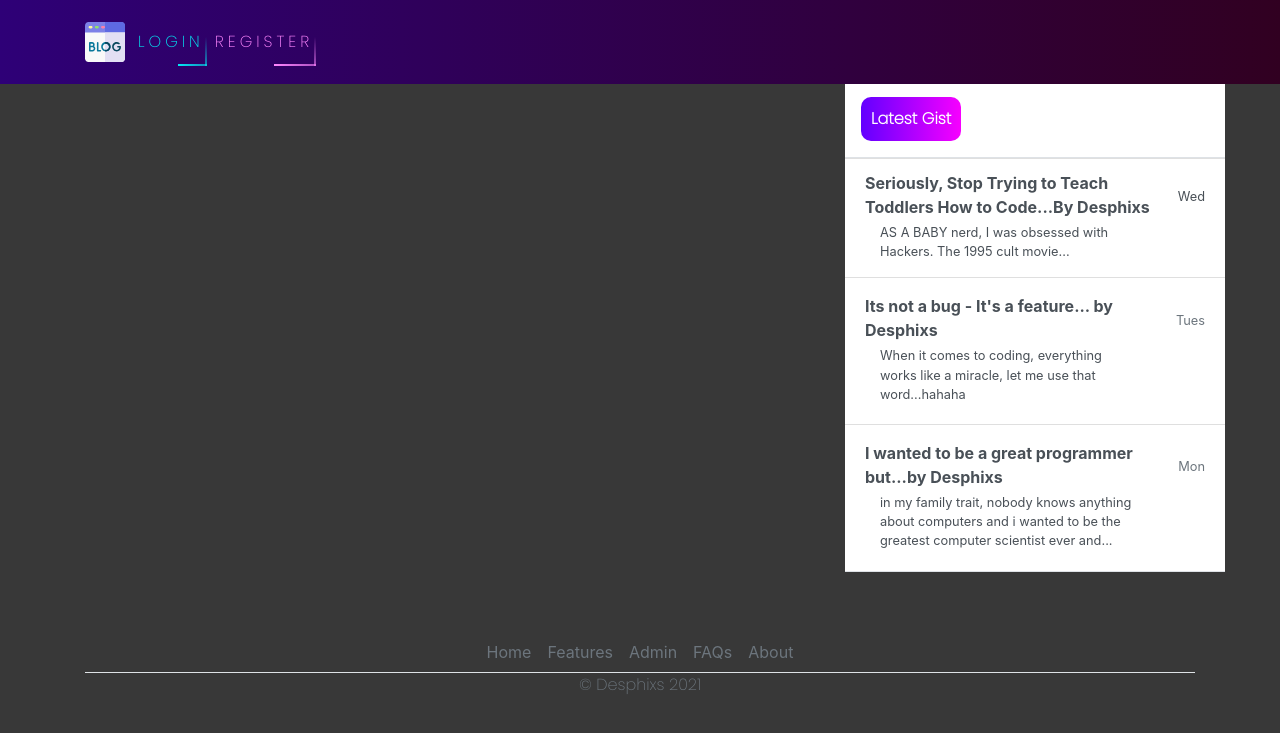
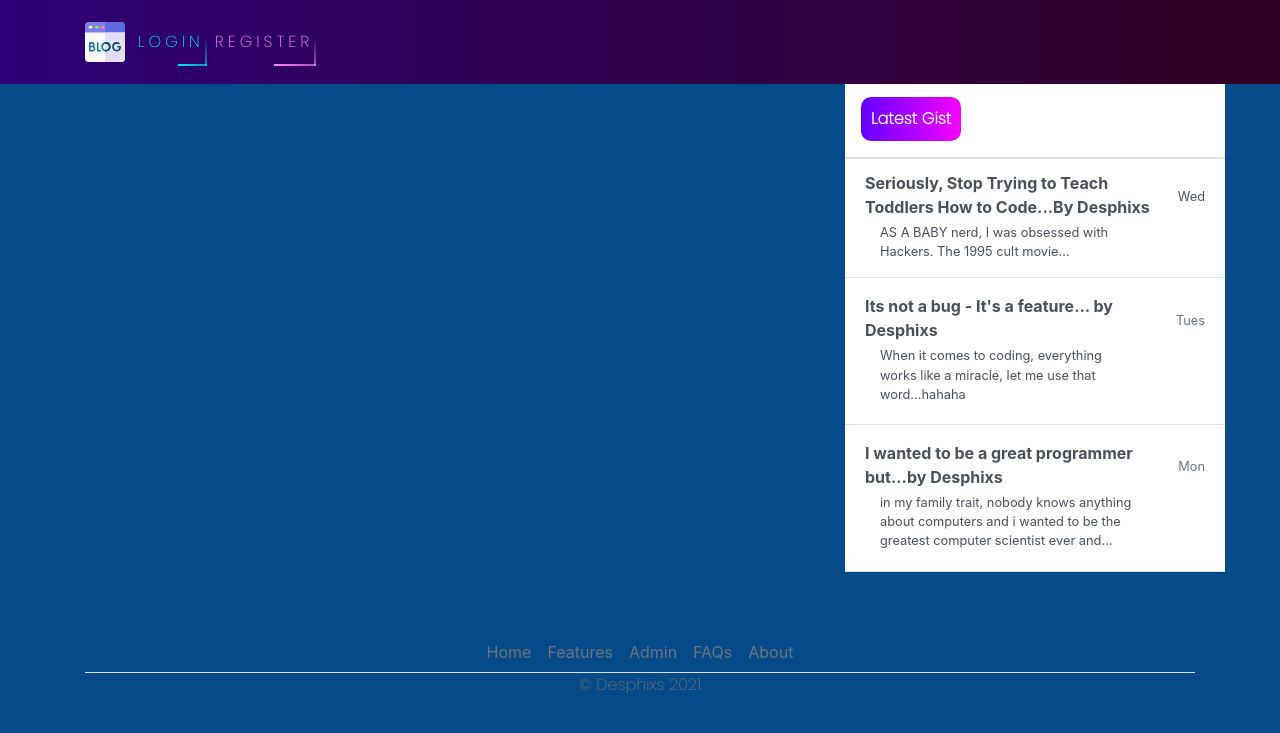
Before and after one commit to Sandudil/djangoblog, a Django app: template blogproj/blog/templates/blog/base.html in a window 1280 px wide. Shown: the top 733 px of the page. Run offline with Django 4.2, Linux system fonts and the light colour scheme; the template is opened without the code that fills it, so the values that code supplies are empty; some libraries are stand-ins or nearby versions.

Commit message:
Update main.css
change background colour

```diff
--- a/blogproj/blog/static/blog/main.css
+++ b/blogproj/blog/static/blog/main.css
@@ -1,7 +1,7 @@
 body {
      /* background: linear-gradient(to bottom right,#002f4b, #dc4225); */
     /* color: #333333;  */
-    background-color: rgb(56, 56, 56);    /* background: linear-gradient(to bottom right,#002f4b,#dc4225); */
+    background-color: rgb(5,74,137);    /* background: linear-gradient(to bottom right,#002f4b,#dc4225); */
     margin-top: 5rem;
     background-size: contain;
     background-repeat: no-repeat;
```
